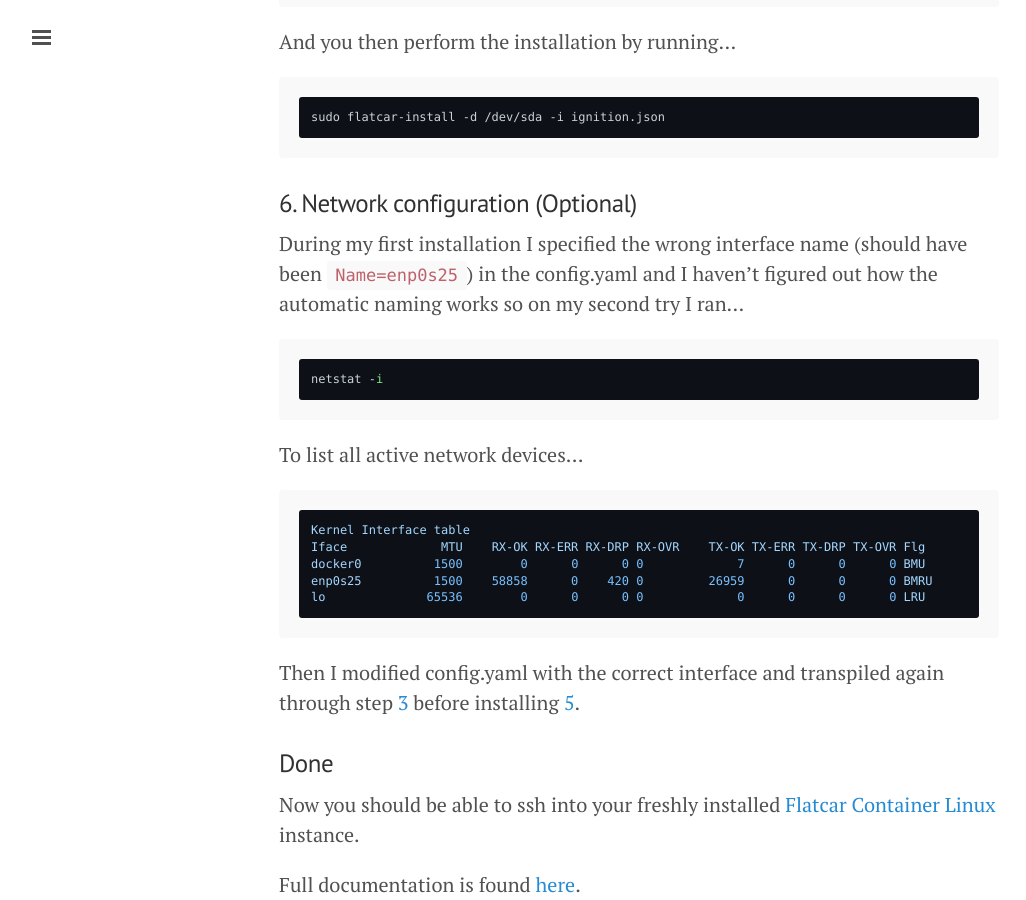
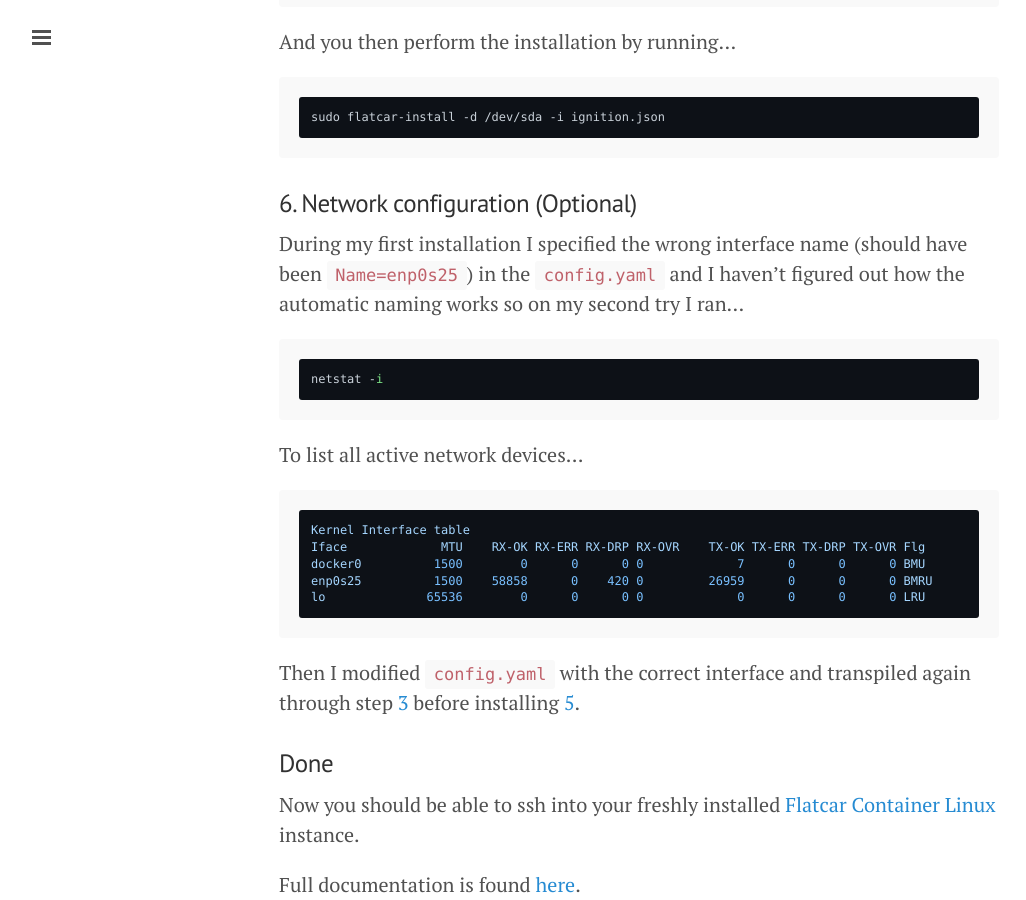
Before and after one commit to wikar/wikar.github.io, a Jekyll site: the page built from _posts/2022-07-15-flatcar-bare-metal-simple-installation-guide.markdown, in a window 1280 px wide and 900 px high, scrolled down 2719 px. Shown: the whole window, without its empty margins (1-1027 px from the left). Built offline with Jekyll 4.4.1, drawn with Linux system fonts in a browser that asks for light colours; nearby versions of some CDN libraries; comment, search, counter and statistics services are not loaded.

Commit message:
Minor formatting

````diff
--- a/_posts/2022-07-15-flatcar-bare-metal-simple-installation-guide.markdown
+++ b/_posts/2022-07-15-flatcar-bare-metal-simple-installation-guide.markdown
@@ -97,7 +97,7 @@
 
 ### 6. Network configuration (Optional)
 
-During my first installation I specified the wrong interface name (should have been `Name=enp0s25`) in the config.yaml and I haven't figured out how the automatic naming works so on my second try I ran...
+During my first installation I specified the wrong interface name (should have been `Name=enp0s25`) in the `config.yaml` and I haven't figured out how the automatic naming works so on my second try I ran...
 
 ```shell
 netstat -i
@@ -113,7 +113,7 @@
 lo              65536        0      0      0 0             0      0      0      0 LRU
 ```
 
-Then I modified config.yaml with the correct interface and transpiled again through step [3](#3-transpile-configyaml-into-ignitionjson) before installing [5](#5-local-installation).
+Then I modified `config.yaml` with the correct interface and transpiled again through step [3](#3-transpile-configyaml-into-ignitionjson) before installing [5](#5-local-installation).
 
 ### Done
 
````
